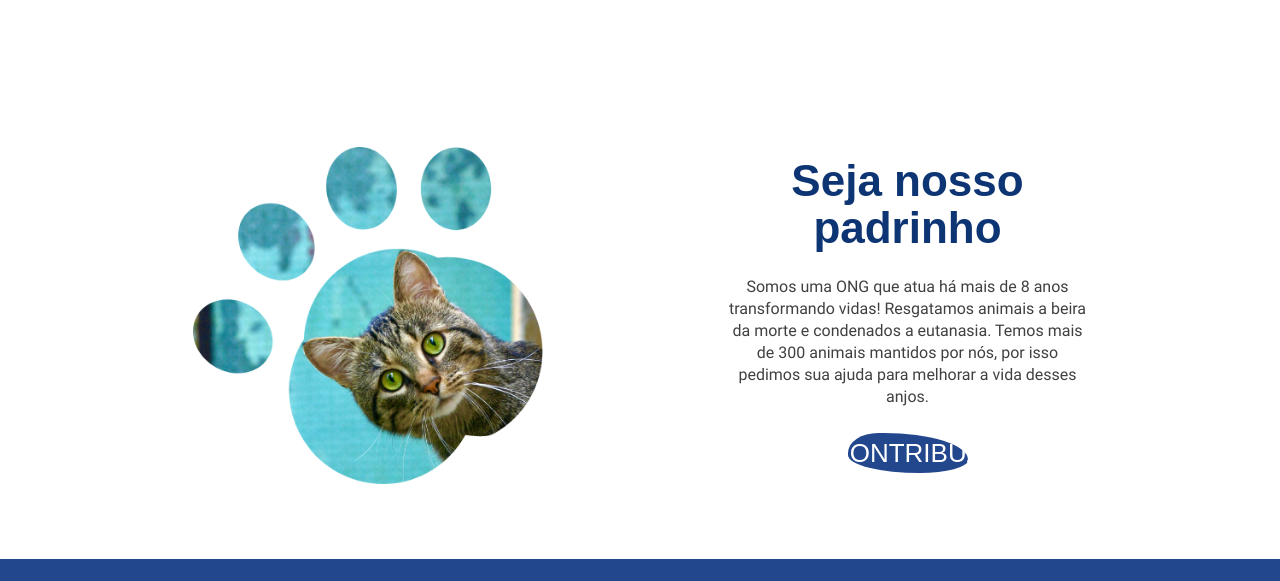
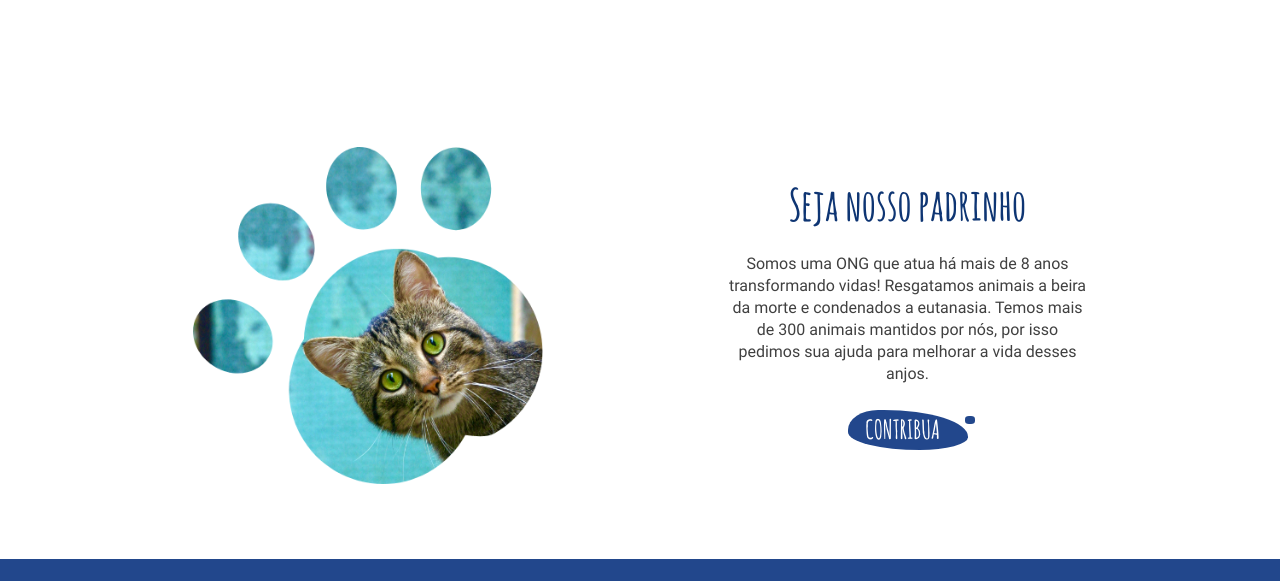
Before and after one commit to mairapleite/missao-patinhas-felizes, a plain HTML site: page index.html in a window 1280 px wide. Shown: the part 1707-2288 px from the top of the page. Drawn offline with Linux system fonts and the light colour scheme.

Commit message:
Fix font

```diff
--- a/css/style.css
+++ b/css/style.css
@@ -4,7 +4,7 @@
 
 @font-face {
   font-family: Amatic;
-  src: url(../fonts/Amatic-Regular.ttf);
+  src: url(../fonts/Amatic-Bold.ttf);
 }
 @font-face {
   font-family: Roboto;
```
